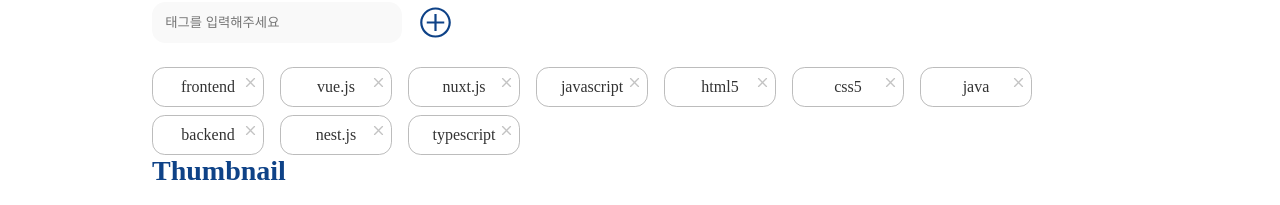
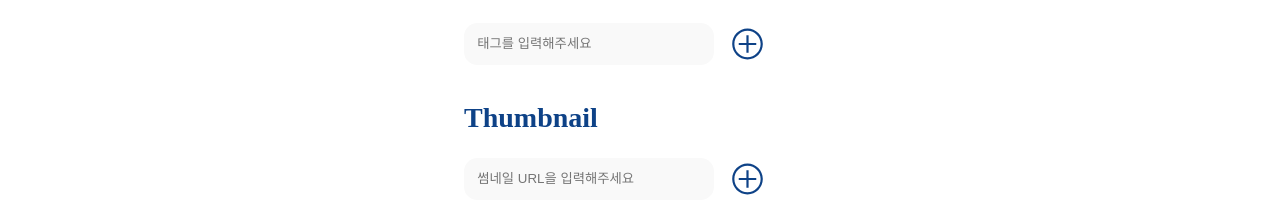
Before and after one commit to Flitto-Toyproject/toy_front_team1_front, a Nuxt app: page /ContentEditPage/1 in a window 1280 px wide. Shown: the part 266-471 px from the top of the page. Built offline with nearby package versions, Linux system fonts and the light colour scheme; a web font is replaced by a local one.

Commit message:
feat: contentEditPage에서 asyncData로 데이터 받아오기 * 에러 페이지 핸들링 추후 axios 실패 시로 수정해야 함 * content 관련 데이터 코드 리팩토링 필요

```diff
--- a/api/test.js
+++ b/api/test.js
@@ -3,7 +3,7 @@ const postObj = {
   writer_user_id: 'hyoeun.kim',
   title: '프론트엔드 스터디 회고 1 : Vuex와 Pinia',
   content:
-    '<p>안녕하세요, 세상의 모든 번역 Flitto입니다. 여러분, QA(Quality Assurance) 직무에 대해 잘 알고 계신가요? 최근 IT 기업들의 QA 직무 채용이 늘면서 자연스럽게 이 직무에 대한 관심도 늘고 있는데요. 언어 데이터 및 전문번역 서비스 기업으로 모바일 앱과 웹을 통해 다양한 서비스를 제공하고 있는 플리토에도 QA 업무를 담당하는 팀이 있습니다. 오늘은 플리토에서 QA 업무를 담당하고 있는 OOO 님을 만나 이야기를 나눠 보겠습니다. 안녕하세요, 세상의 모든 번역 Flitto입니다. 여러분, QA(Quality Assurance) 직무에 대해 잘 알고 계신가요? 최근 IT 기업들의 QA 직무 채용이 늘면서 자연스럽게 이 직무에 대한 관심도 늘고 있는데요. 언어 데이터 및 전문번역 서비스 기업으로 모바일 앱과 웹을 통해 다양한 서비스를 제공하고 있는 플리토에도 QA 업무를 담당하는 팀이 있습니다. 오늘은 플리토에서 QA 업무를 담당하고 있는 OOO 님을 만나 이야기를 나눠 보겠습니다. 안녕하세요, 세상의 모든 번역 Flitto입니다. 여러분, QA(Quality Assurance) 직무에 대해 잘 알고 계신가요? 최근 IT 기업들의 QA 직무 채용이 늘면서 자연스럽게 이 직무에 대한 관심도 늘고 있는데요. 언어 데이터 및 전문번역 서비스 기업으로 모바일 앱과 웹을 통해 다양한 서비스를 제공하고 있는 플리토에도 QA 업무를 담당하는 팀이 있습니다. 오늘은 플리토에서 QA 업무를 담당하고 있는 OOO 님을 만나 이야기를 나눠 보겠습니다.</p>',
+    '<p>안녕하세요, 반갑습니다.</p><p><strong>맛있는 점심 어떠세요</strong></p><p><i><strong>치킨</strong></i></p><p><a href="https://www.naver.com">https://www.naver.com</a></p><p>에서 먹을 수 있어요.</p><h2>혹은 피자도 괜찮고</h2><h3>족발도 나쁘지 않아요</h3><blockquote><p>이런 거도 괜찮네</p></blockquote><p>안녕하세요, 반갑습니다.</p><p><strong>맛있는 점심 어떠세요</strong></p><p><i><strong>치킨</strong></i></p><p><a href="https://www.naver.com">https://www.naver.com</a></p><p>에서 먹을 수 있어요.</p><h2>혹은 피자도 괜찮고</h2><h3>족발도 나쁘지 않아요</h3><blockquote><p>이런 거도 괜찮네</p></blockquote><p>안녕하세요, 반갑습니다.</p><p><strong>맛있는 점심 어떠세요</strong></p><p><i><strong>치킨</strong></i></p><p><a href="https://www.naver.com">https://www.naver.com</a></p><p>에서 먹을 수 있어요.</p><h2>혹은 피자도 괜찮고</h2><h3>족발도 나쁘지 않아요</h3><blockquote><p>이런 거도 괜찮네</p></blockquote><p>안녕하세요, 반갑습니다.</p><p><strong>맛있는 점심 어떠세요</strong></p><p><i><strong>치킨</strong></i></p><p><a href="https://www.naver.com">https://www.naver.com</a></p><p>에서 먹을 수 있어요.</p><h2>혹은 피자도 괜찮고</h2><h3>족발도 나쁘지 않아요</h3><blockquote><p>이런 거도 괜찮네</p></blockquote><p>안녕하세요, 반갑습니다.</p><p><strong>맛있는 점심 어떠세요</strong></p><p><i><strong>치킨</strong></i></p><p><a href="https://www.naver.com">https://www.naver.com</a></p><p>에서 먹을 수 있어요.</p><h2>혹은 피자도 괜찮고</h2><h3>족발도 나쁘지 않아요</h3><blockquote><p>이런 거도 괜찮네</p></blockquote>',
   created_at: '2022.06.16',
   updated_at: '2022.06.16',
   published_at: '2022.06.16',
--- a/pages/ContentEditPage/_content_id.vue
+++ b/pages/ContentEditPage/_content_id.vue
@@ -70,31 +70,30 @@ export default {
   name: 'ContentPage',
   components: { TagContent, InputBasic, ButtonContent, EditorComponent },
   asyncData({ params, error }) {
+    let isNewContent
+    let editingData = null
+
     if (params.content_id === undefined) {
-      console.log('New Content Edit!')
+      // 새 컨텐츠 작성
+      isNewContent = true
     } else if (isNaN(params.content_id)) {
+      // 에러 페이지, 추후 content_id GET 실패 시 에러 호출로 수정 필요
       error(404)
+    } else {
+      // 기존 컨텐츠 작성
+      isNewContent = false
+
+      const { postObj } = require('@/api/test.js')
+      editingData = postObj
     }
-  },
-  data() {
-    return {
-      title: '',
-      editorInput: '',
-      tags: [
-        'frontend',
-        'vue.js',
-        'nuxt.js',
-        'javascript',
-        'html5',
-        'css5',
-        'java',
-        'backend',
-        'nest.js',
-        'typescript',
-      ],
-      thumbnail: '',
-      inputTag: '',
-    }
+
+    const title = editingData?.title ? editingData.title : ''
+    const editorInput = editingData?.content ? editingData.content : ''
+    const tags = editingData?.tags ? editingData.tags : []
+    const thumbnail = editingData?.thumbnail ? editingData.thumbnail : ''
+    const inputTag = editingData?.inputTag ? editingData.inputTag : ''
+
+    return { isNewContent, title, editorInput, tags, thumbnail, inputTag }
   },
   methods: {
     removeTag(_tag) {
```
